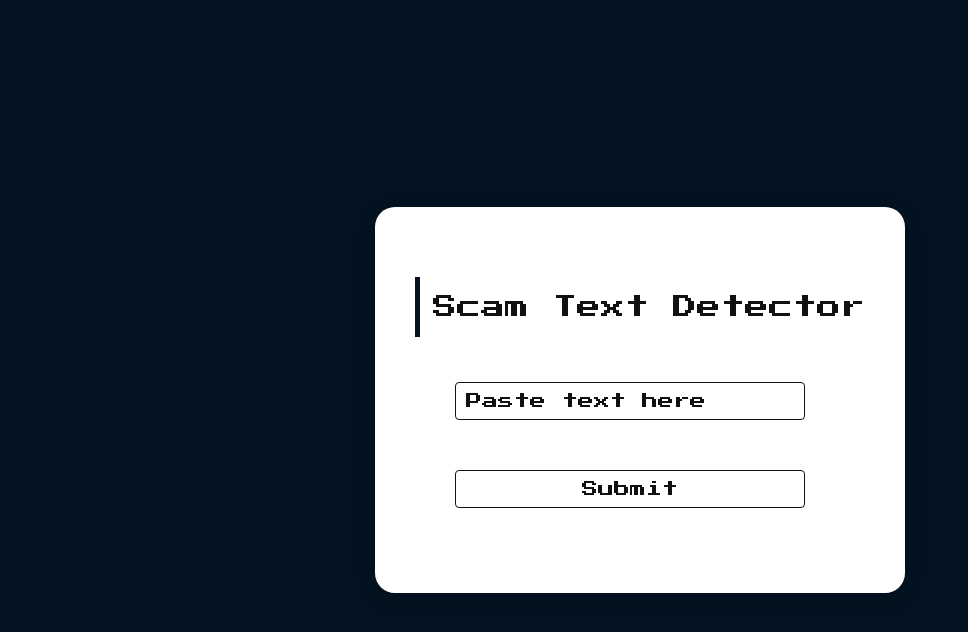
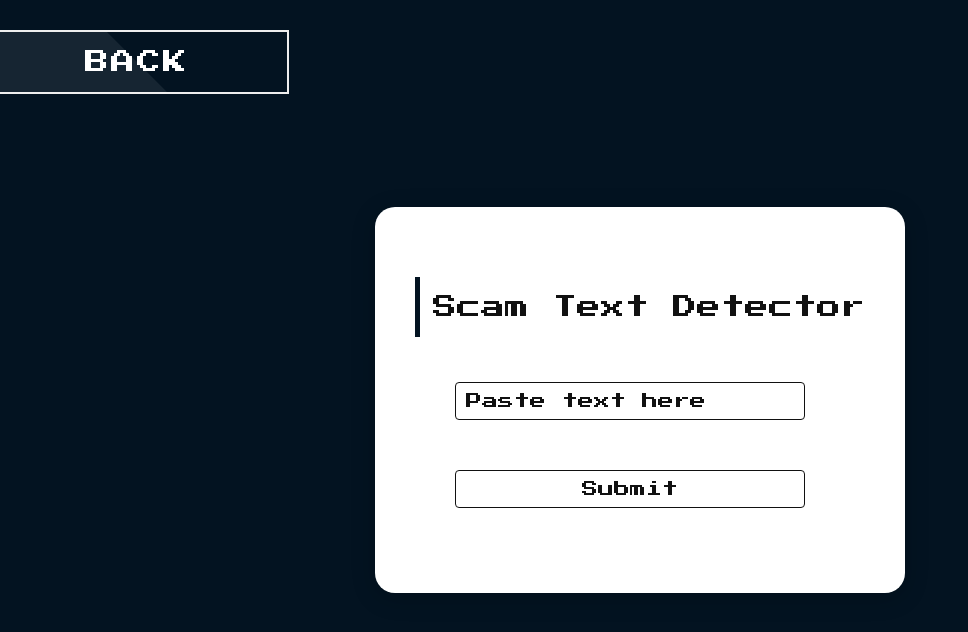
Before and after one commit to Deagozn/DSTA-AWS-TEAM-2, a Flask app: page /scamtextdet in a window 1280 px wide. Shown: the top 632 px of the page, without its empty margins (0-968 px from the left). Run offline with Flask 2, Linux system fonts and the light colour scheme.

Commit message:
"Back" button for better UI/UX

```diff
--- a/web_app/static/scamtext.css
+++ b/web_app/static/scamtext.css
@@ -100,3 +100,78 @@ body {
     background: #a9a9a9;
 
 }
+
+.back {
+    font-size: 20px;
+    display: flex;
+    justify-content: center;
+    align-items: center;
+    flex-direction: column;
+}
+
+.back a {
+    position: absolute;
+    width: 300px;
+    height: 60px;
+    display: inline-block;
+    background: #fff;
+    margin: 20px;
+    margin-bottom: 700px;
+    margin-right: 500px;
+}
+
+.back a:before,
+.back a:after{
+    content: '';
+    position: absolute;
+    inset: 0;
+    background: #f00;
+    transition: 0.3s;
+}
+
+.back a:nth-child(1):before,
+.back a:nth-child(1):after{
+    background: linear-gradient(45deg, #00ccff,
+     #031321, #031321, #d400d4);
+
+}
+
+.back a:hover:before {
+    inset: -5px;
+}
+
+.back a:hover:after {
+    inset: -5px;
+    filter: blur(10px);
+}
+
+.back a span {
+    position: absolute;
+    top: 0;
+    left: 0;
+    width: 100%;
+    height: 100%;
+    display: inline-block;
+    background: #031321;
+    z-index: 10;
+    display: flex;
+    justify-content: center;
+    align-items: center;
+    font-size: 1.2em;
+    text-transform: uppercase;
+    letter-spacing: 2px;
+    color: #fff;
+    border: 2px solid #eee;
+    overflow: hidden;
+}
+
+.back a span::before {
+    content:'';
+    position: absolute;
+    top: 0;
+    left: -50%;
+    width: 100%;
+    height: 100%;
+    background: rgba(255, 255, 255, 0.075);
+    transform:skew(45deg);
+}
--- a/web_app/templates/scamtextdetector.html
+++ b/web_app/templates/scamtextdetector.html
@@ -4,6 +4,11 @@
     <link rel="stylesheet" href="{{url_for('static', filename='scamtext.css')}}">
 </head>
 <body>
+    <div class="back">
+        <a href="{{url_for('home')}}">
+            <span>Back</span>
+        </a>
+    </div>
     <div class="container">
         <h2>Scam Text Detector</h2>
         <form action="{{ url_for('ScamTextInput') }}" method="POST">
```
